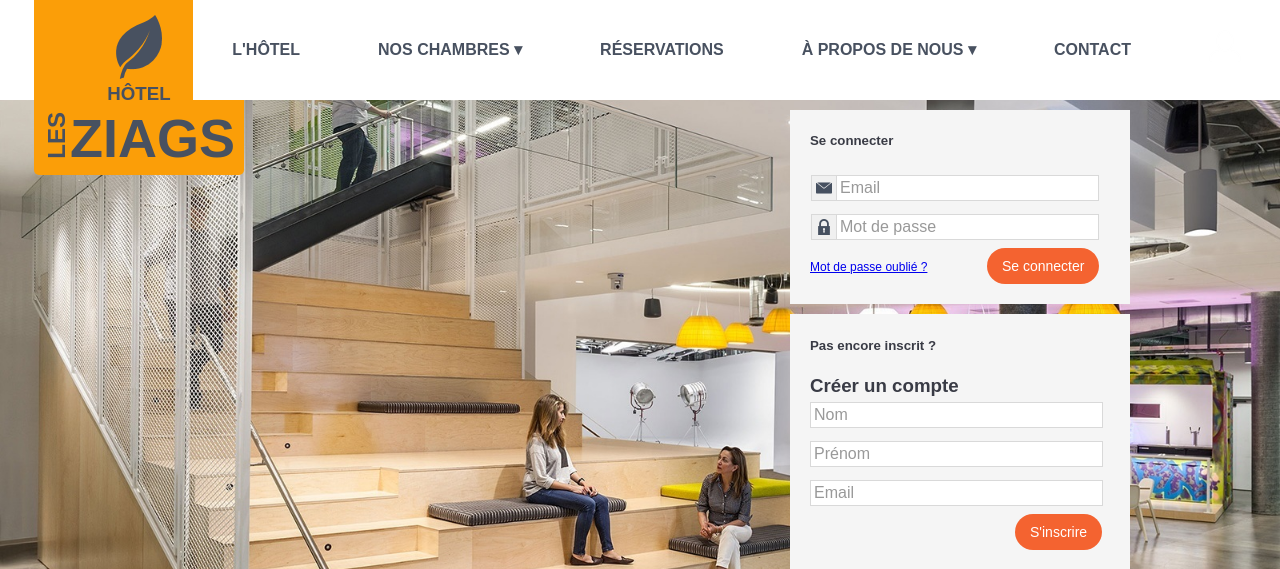
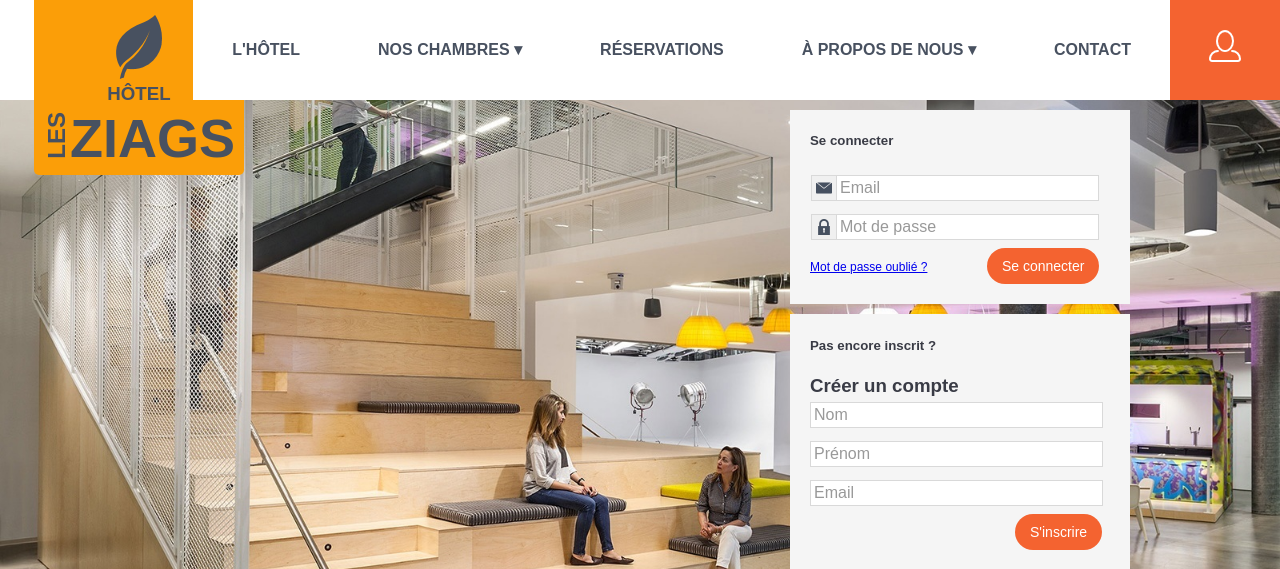
Before and after one commit to been3/mosquee, a PHP site: page /login.php in a window 1280 px wide. Shown: the top 569 px of the page. Run offline with PHP 8.4, Linux system fonts and the light colour scheme.

Commit message:
Fixed menu highlight error
- Added class 'nav-primary__link' to login link
- Changed script path in login page

```diff
--- a/login.php
+++ b/login.php
@@ -68,6 +68,6 @@
         </section>
 
         <?php include 'view/footerView.php'; ?>
-        <script type="text/javascript" src="js/script.js"></script>
+        <script type="text/javascript" src="/content/js/script.js"></script>
     </body>
 </html>
--- a/view/headerView.php
+++ b/view/headerView.php
@@ -28,7 +28,7 @@
                 </ul>
             </li>
             <li><a href="/contacts" class="nav-primary__link">Contact</a></li>
-            <li><a href="/login.php" id="nav-primary__login"></a></li>
+            <li><a href="/login.php" class="nav-primary__link" id="nav-primary__login"></a></li>
         </ul>
     </nav>
 </header>
```
